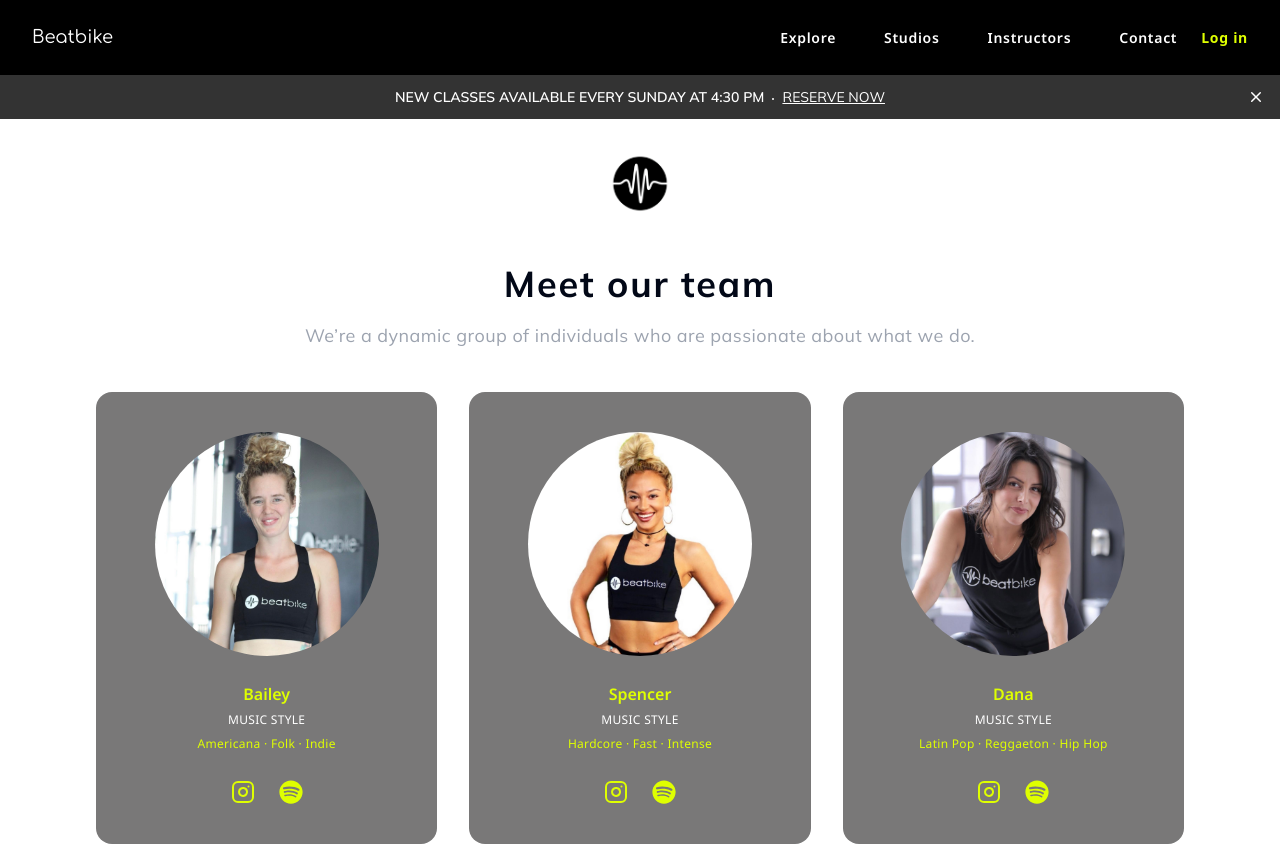
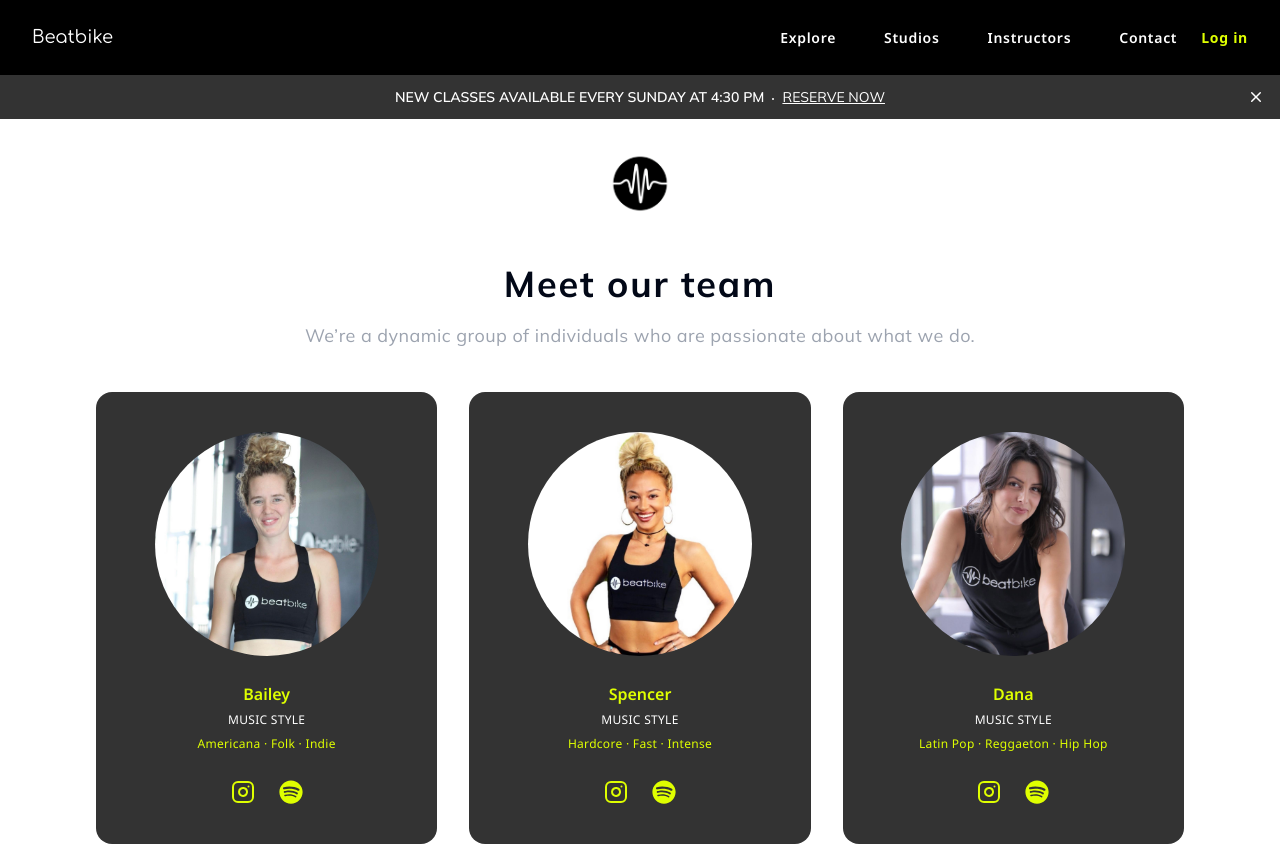
Before and after one commit to sphcastillo/beatbike, a Next.js app: page /instructors in a window 1280 px wide. Shown: the top 846 px of the page. Built offline with nearby package versions, Linux system fonts and the light colour scheme.

Commit message:
Change to background color of Team card on Instructor page

```diff
--- a/components/Team.tsx
+++ b/components/Team.tsx
@@ -61,7 +61,7 @@ export default function Team() {
           {instructors.map((instructor, index) => (
 
             <li
-              className="rounded-2xl bg-[#797878] px-8 py-10 cursor-pointer"
+              className="rounded-2xl bg-black/80  px-8 py-10 cursor-pointer"
               onClick={() => handleInstructorClick(instructor)}
               key={index}
             >
```
